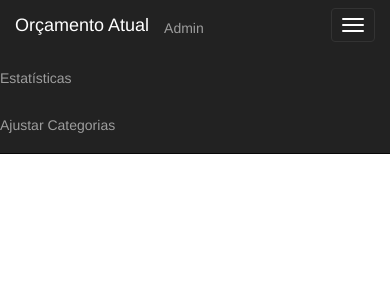
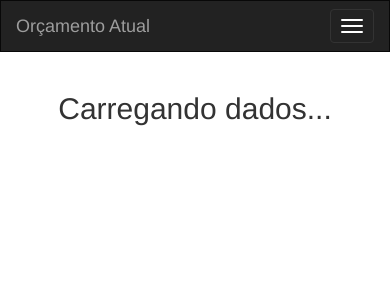
Before and after one commit to diegorocha/orcamento, a Django app: page /estatisticas/ in a window 390 px wide; the page is wider, and only the part inside the window is pictured. Shown: the top 300 px of that part. Run offline with Django 3.2, Linux system fonts and the light colour scheme; the visitor is signed in with stand-in values (Sample User, id 1); parts of the project's set-up code (start-up, migrations or seed data) failed here and were passed over; some libraries are stand-ins or nearby versions.

Commit message:
Ajustes da navbar mobile

```diff
--- a/core/static/css/main.css
+++ b/core/static/css/main.css
@@ -1,6 +1,3 @@
-.container {
-    margin-top: 70px;
-}
 .pago {
     opacity: 0.6;
 }
--- a/orcamento/templates/base.html
+++ b/orcamento/templates/base.html
@@ -15,17 +15,18 @@
     <link href="{% static "css/main.css" %}" rel="stylesheet">
   </head>
   <body>
-    <nav class="navbar navbar-inverse navbar-fixed-top">
-      <div class="row">
-        <div class="col-md-10 col-md-offset-1">
+    <nav class="navbar navbar-inverse navbar-default">
+        <div class="container-fluid">
           <div class="navbar-header">
-            <button type="button" class="navbar-toggle collapsed" data-toggle="collapse" data-target="#navbar" aria-expanded="false" aria-controls="navbar">
+              <button type="button" class="navbar-toggle collapsed" data-toggle="collapse" data-target="#navbar" aria-expanded="false" aria-controls="navbar">
               <span class="sr-only">Toggle navigation</span>
               <span class="icon-bar"></span>
               <span class="icon-bar"></span>
               <span class="icon-bar"></span>
             </button>
-            <a class="navbar-brand" href="{% url 'orcamento:orcamento_atual' %}">Orçamento Atual</a>
+            <a class="navbar-brand" href="{% url 'orcamento:orcamento_atual' %}">Orçamento Atual</a></li>
+          </div>
+          <div id="navbar" class="navbar-collapse collapse">
             <ul class="nav navbar-nav">
               <li><a href="{% url 'admin:index' %}">Admin</a></li>
             </ul>
@@ -37,7 +38,6 @@
             </ul>
           </div>
         </div>
-      </div>
     </nav>
     <div class="row">
         <div class="col-md-10 col-md-offset-1 container">
```
Also changed, not shown: 1 other file.
